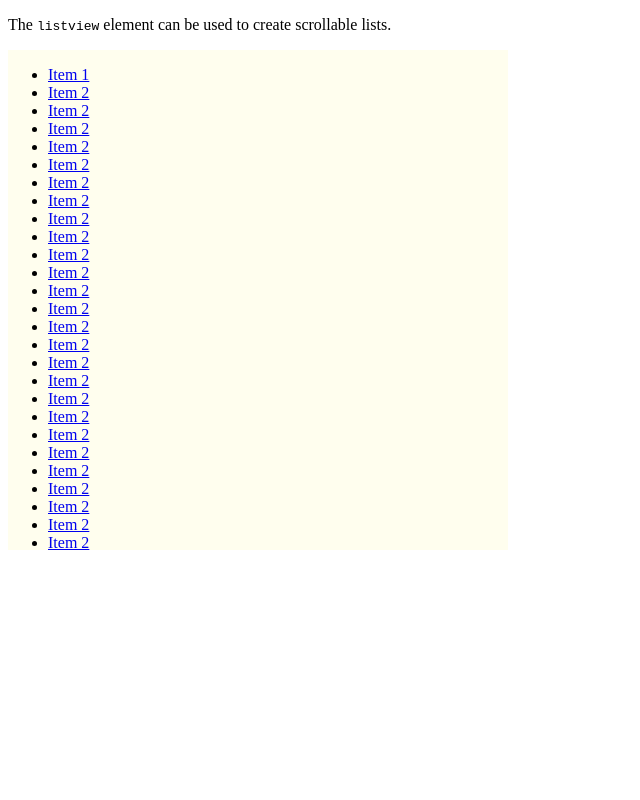
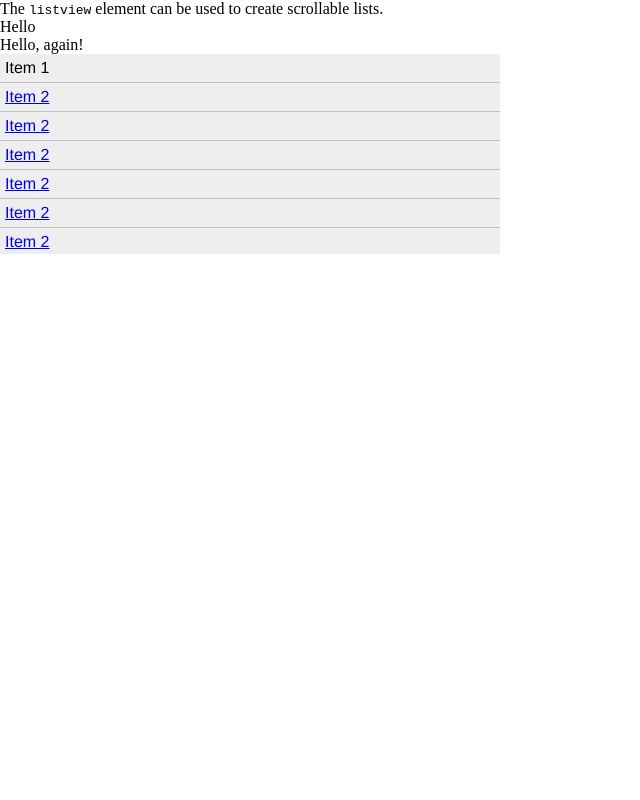
Before and after one commit to nphoff/x-tag-listview, a plain HTML site: page newelements/listview/test.html in a window 1280 px wide. Shown: the whole page, without its empty margins (0-640 px from the left). Drawn offline with Linux system fonts and the light colour scheme.

Commit message:
Incorporated Lisa's x-li tag into our scrollable list view.

```diff
--- /dev/null
+++ b/newelements/listitem/listitem.js
@@ -0,0 +1,21 @@
+//Credit for the x-li tag goes to Lisa Neigut.
+
+(function(){
+
+	var openLink = function (e) {
+		window.location = this.getAttribute('href');
+	};
+	xtag.register('x-li', {
+		events: {
+			'tap': openLink
+		},
+		onCreate : function(){
+			var href = this.getAttribute('href');
+			var a = document.createElement('a');
+			this.style.cursor = 'pointer';
+			a.setAttribute('href', href);
+			a.style.display='none';
+			this.appendChild(a);
+		}
+	});
+})();
--- a/newelements/listview/listview.css
+++ b/newelements/listview/listview.css
@@ -1,6 +1,26 @@
 x-listview {
 	   display: block;
-	   max-height: 500px;
+	   height: 100%;
+	   width: 100%;
+	   overflow: scroll;
 	   background: #fffeee;
-	   overflow: scroll;
 }
+
+x-listview li {
+	   padding: 5px;
+	   font-family: Helvetica;
+	   font-size: 16px;
+	   border-color: silver;
+	   border-bottom-style: solid;
+	   border-width: 1px;
+}
+
+x-listview p {
+	   width: 100%;
+	   padding: 5px;
+	   font-family: Helvetica;
+	   font-size: 16px;
+	   border-color: silver;
+	   border-bottom-style: solid;
+	   border-width: 1px;
+}
--- a/newelements/listview/test.html
+++ b/newelements/listview/test.html
@@ -6,14 +6,20 @@
 
 		<title>X-Tag - Tabbox Test</title>
 
-		<!--<link rel="stylesheet" type="text/css" href="../../demo/css/reset.css" />-->
+		<link rel="stylesheet" type="text/css" href="../../demo/css/reset.css" />
 		<link rel="stylesheet" type="text/css" href="listview.css" />
+		<link rel="stylesheet" type="text/css" href="../listitem/listitem.css" />
 		<script type="text/javascript" src="../../x-tag.js"></script>
+		<script type="text/javascript" src="../listitem/listitem.js"></script>
 		<script type="text/javascript" src="listview.js"></script>
 
 		<style>
 			#listview-frame {
 			        width: 500px;
+			        height: 200px;
+			}
+			#listview {
+			        background: #eeeeee;
 			}
 		</style>
 	</head>
@@ -21,11 +27,15 @@
 <body>
   <p class="description">
     The <code>listview</code> element can be used to create scrollable lists.
+    <ul>
+      <li>Hello</li>
+      <li>Hello, again!</li>
+    </ul>
   </p>
   <div id="listview-frame">
-	<x-listview>
+	<x-listview id="listview">
 		<ul>
-		  <li><a href="/item1">Item 1</a></li>
+		  <x-li href="/item1"><p>Item 1</p></x-li>
 		  <li><a href="/item2">Item 2</a></li>
 		  <li><a href="/item2">Item 2</a></li>
 		  <li><a href="/item2">Item 2</a></li>
```
Also changed, not shown: newelements/listitem/listitem.css (added), 1 other file.
